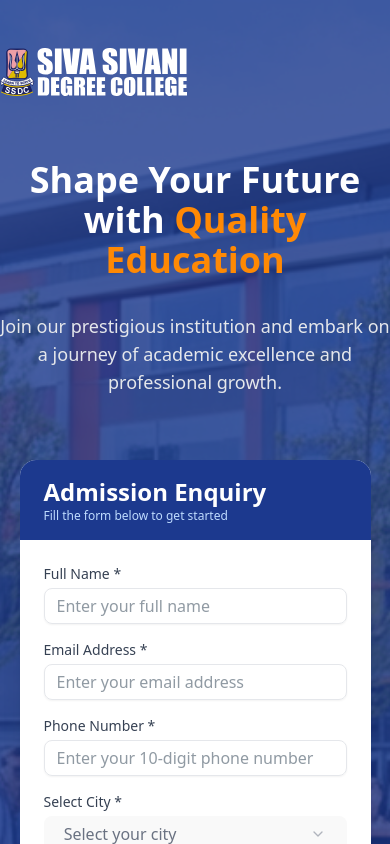
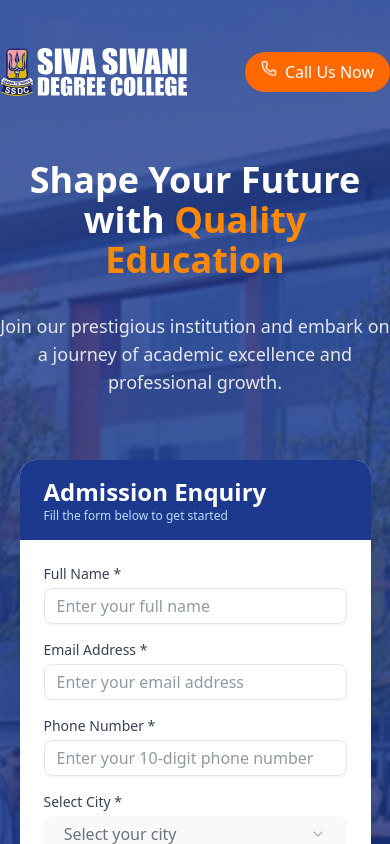
Before and after one commit to YogeshStealth/SSDC, a React (Vite) app: page / in a window 390 px wide. Shown: the top 844 px of the page. Built offline with nearby package versions, Linux system fonts and the light colour scheme.

Commit message:
Enhance HeroSection with new call-to-action button and improved layout
- Added a "Call Us Now" button with phone icon for direct contact.
- Updated layout to display the button prominently on all screen sizes.
- Removed the previous "Learn more" button for a more streamlined user experience.

```diff
--- a/src/components/Sections/hero-section.jsx
+++ b/src/components/Sections/hero-section.jsx
@@ -14,7 +14,7 @@
 import { Input } from "@/components/ui/input";
 import { Button } from "@/components/ui/button";
 import { Label } from "@/components/ui/label";
-import { ChevronRight, CheckCircle } from "lucide-react";
+import { ChevronRight, CheckCircle, Phone } from "lucide-react";
 
 const streamCourses = {
   Management: [
@@ -357,11 +357,17 @@
               className="h-12 w-auto"
             />
           </div>
-          <div className="hidden md:block">
-            <p className="text-sm text-blue-100">
-              Admissions Hotline:{" "}
-              <span className="text-white font-semibold">+91 98498 50865</span>
-            </p>
+          <div className="block">
+            <motion.a
+              href="tel:+919849860865"
+              initial={{ opacity: 0, y: -10 }}
+              animate={{ opacity: 1, y: 0 }}
+              transition={{ duration: 0.5 }}
+              className="inline-flex items-center px-4 py-2 bg-orange-500 hover:bg-orange-600 text-white rounded-full transition-all duration-300 group"
+            >
+              <Phone className="h-4 w-4 mr-2 animate-bounce text-white" />
+              <span className="font-medium text-white">Call Us Now</span>
+            </motion.a>
           </div>
         </div>
 
@@ -414,13 +420,6 @@
                   <p className="text-sm text-blue-100 mb-3">
                     {program.description}
                   </p>
-                  <Button
-                    variant="ghost"
-                    className="!bg-transparent text-orange-300 hover:!bg-white hover:text-orange-400 rounded-full px-6 py-2 transition-all duration-200"
-                  >
-                    Learn more
-                    <ChevronRight className="h-4 w-4 ml-1" />
-                  </Button>
                 </motion.div>
               ))}
             </div>
```
